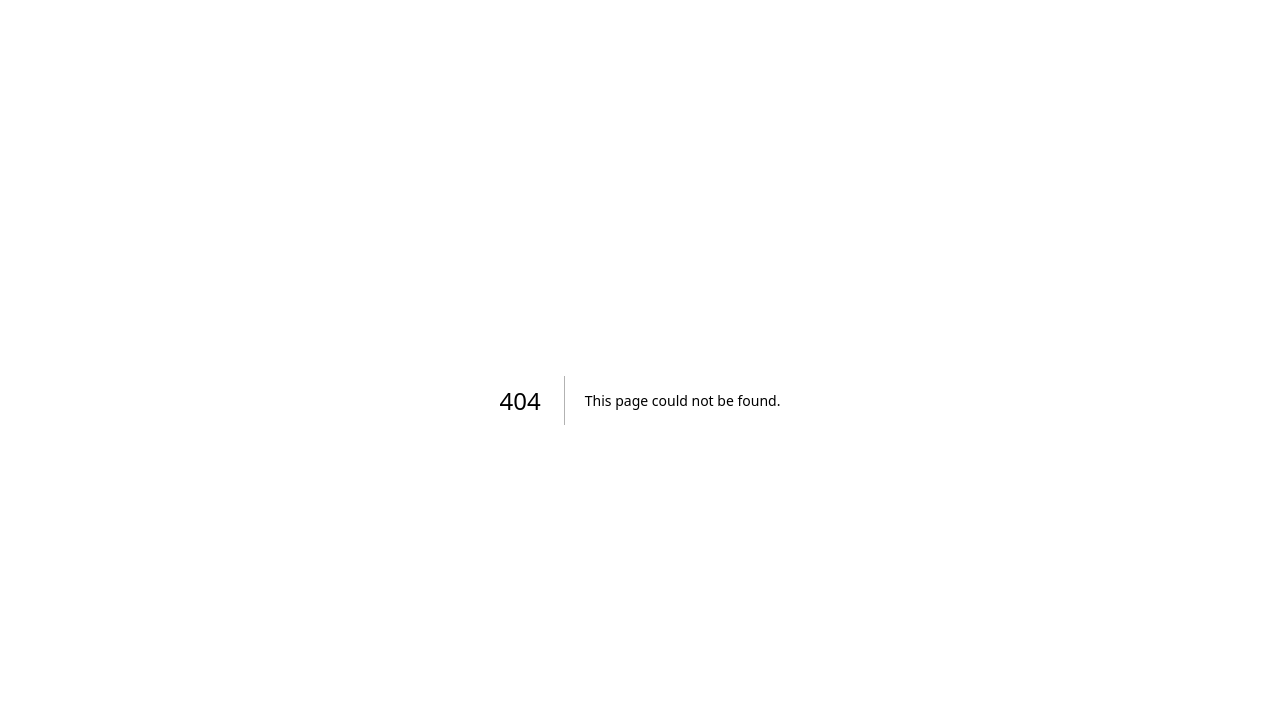
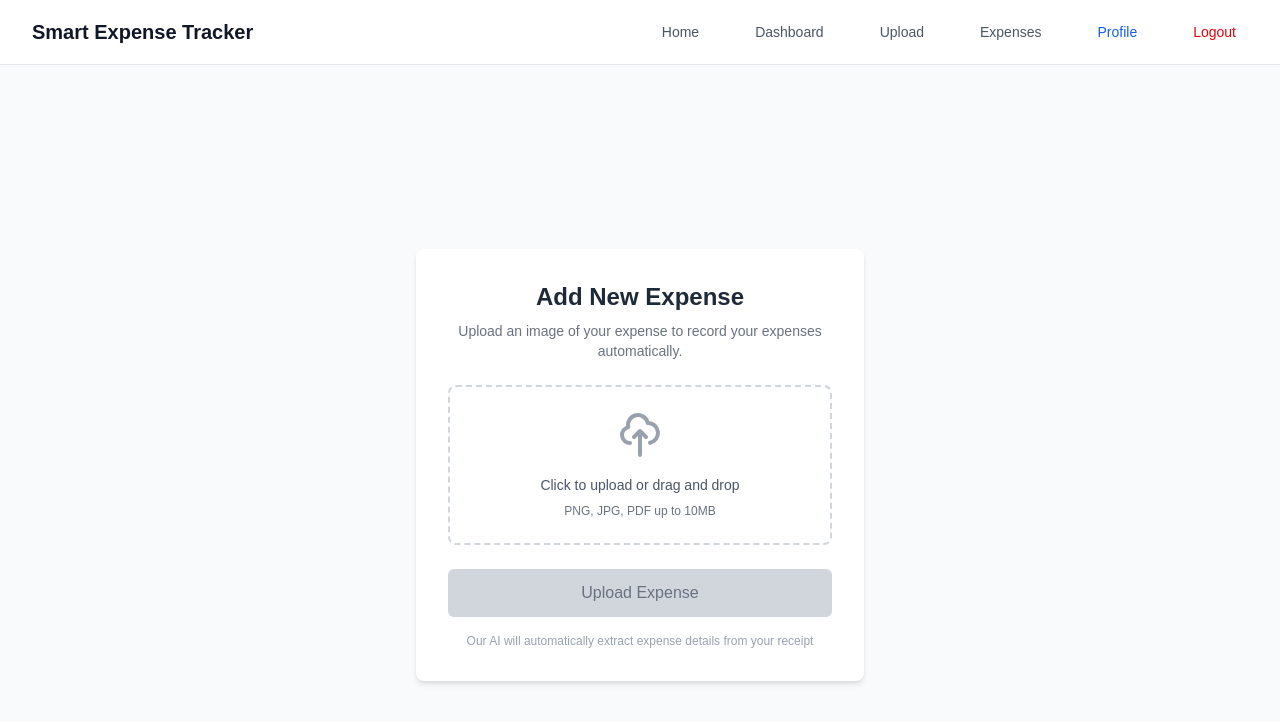
Before and after one commit to osid-alkourd/smart-expense-frontend, a Next.js app: page /expenses/new in a window 1280 px wide. Before the commit this address had no page. Shown: the top 722 px of the page. Built offline with nearby package versions, Linux system fonts and the light colour scheme.

Commit message:
add new expense creation page

```diff
--- /dev/null
+++ b/app/expenses/new/page.tsx
@@ -0,0 +1,190 @@
+"use client";
+
+import { useState } from "react";
+import UserHeader from "../../components/UserHeader";
+
+export default function NewExpensePage() {
+  const [selectedFile, setSelectedFile] = useState<File | null>(null);
+  const [isUploading, setIsUploading] = useState(false);
+
+  const handleFileChange = (e: React.ChangeEvent<HTMLInputElement>) => {
+    const file = e.target.files?.[0];
+    if (file) {
+      setSelectedFile(file);
+    }
+  };
+
+  const handleUpload = async () => {
+    if (!selectedFile) {
+      alert("Please select a file to upload");
+      return;
+    }
+
+    setIsUploading(true);
+
+    // Simulate upload process
+    setTimeout(() => {
+      setIsUploading(false);
+      alert(`File "${selectedFile.name}" uploaded successfully!`);
+      setSelectedFile(null);
+      // Reset file input
+      const fileInput = document.getElementById('file-upload') as HTMLInputElement;
+      if (fileInput) {
+        fileInput.value = '';
+      }
+    }, 2000);
+  };
+
+  const handleDragOver = (e: React.DragEvent) => {
+    e.preventDefault();
+    e.stopPropagation();
+  };
+
+  const handleDrop = (e: React.DragEvent) => {
+    e.preventDefault();
+    e.stopPropagation();
+
+    const files = e.dataTransfer.files;
+    if (files && files[0]) {
+      setSelectedFile(files[0]);
+    }
+  };
+
+  return (
+    <div className="min-h-screen bg-gray-50">
+      <UserHeader />
+
+      <div className="flex flex-col items-center justify-center min-h-screen bg-gray-50 px-4">
+        <div className="bg-white p-8 rounded-lg shadow-md w-full max-w-md text-center">
+          {/* Title & Description */}
+          <h1 className="text-2xl font-semibold text-gray-800 mb-2">
+            Add New Expense
+          </h1>
+          <p className="text-sm text-gray-500 mb-6">
+            Upload an image of your expense to record your expenses automatically.
+          </p>
+
+          {/* File Upload Area */}
+          <div
+            className="border-2 border-dashed border-gray-300 rounded-lg p-6 mb-6 hover:border-blue-400 transition-colors duration-200 cursor-pointer"
+            onDragOver={handleDragOver}
+            onDrop={handleDrop}
+            onClick={() => document.getElementById('file-upload')?.click()}
+          >
+            <div className="flex flex-col items-center">
+              {/* Upload Icon */}
+              <svg
+                className="w-12 h-12 text-gray-400 mb-4"
+                fill="none"
+                stroke="currentColor"
+                viewBox="0 0 24 24"
+                xmlns="http://www.w3.org/2000/svg"
+              >
+                <path
+                  strokeLinecap="round"
+                  strokeLinejoin="round"
+                  strokeWidth={2}
+                  d="M7 16a4 4 0 01-.88-7.903A5 5 0 1115.9 6L16 6a5 5 0 011 9.9M15 13l-3-3m0 0l-3 3m3-3v12"
+                />
+              </svg>
+
+              <p className="text-sm text-gray-600 mb-2">
+                {selectedFile ? selectedFile.name : "Click to upload or drag and drop"}
+              </p>
+              <p className="text-xs text-gray-500">
+                PNG, JPG, PDF up to 10MB
+              </p>
+            </div>
+          </div>
+
+          {/* Hidden File Input */}
+          <input
+            id="file-upload"
+            type="file"
+            accept="image/*,.pdf"
+            onChange={handleFileChange}
+            className="hidden"
+          />
+
+          {/* Selected File Display */}
+          {selectedFile && (
+            <div className="mb-6 p-3 bg-blue-50 border border-blue-200 rounded-md">
+              <div className="flex items-center justify-between">
+                <div className="flex items-center">
+                  <svg
+                    className="w-5 h-5 text-blue-500 mr-2"
+                    fill="none"
+                    stroke="currentColor"
+                    viewBox="0 0 24 24"
+                  >
+                    <path
+                      strokeLinecap="round"
+                      strokeLinejoin="round"
+                      strokeWidth={2}
+                      d="M9 12h6m-6 4h6m2 5H7a2 2 0 01-2-2V5a2 2 0 012-2h5.586a1 1 0 01.707.293l5.414 5.414a1 1 0 01.293.707V19a2 2 0 01-2 2z"
+                    />
+                  </svg>
+                  <span className="text-sm text-blue-800 font-medium">
+                    {selectedFile.name}
+                  </span>
+                </div>
+                <button
+                  onClick={() => setSelectedFile(null)}
+                  className="text-blue-500 hover:text-blue-700"
+                >
+                  <svg className="w-4 h-4" fill="none" stroke="currentColor" viewBox="0 0 24 24">
+                    <path strokeLinecap="round" strokeLinejoin="round" strokeWidth={2} d="M6 18L18 6M6 6l12 12" />
+                  </svg>
+                </button>
+              </div>
+            </div>
+          )}
+
+          {/* Upload Button */}
+          <button
+            onClick={handleUpload}
+            disabled={!selectedFile || isUploading}
+            className={`w-full py-3 px-4 rounded-md font-medium transition-colors duration-200 ${
+              selectedFile && !isUploading
+                ? "bg-blue-600 hover:bg-blue-700 text-white"
+                : "bg-gray-300 text-gray-500 cursor-not-allowed"
+            }`}
+          >
+            {isUploading ? (
+              <div className="flex items-center justify-center">
+                <svg
+                  className="animate-spin -ml-1 mr-3 h-5 w-5 text-white"
+                  xmlns="http://www.w3.org/2000/svg"
+                  fill="none"
+                  viewBox="0 0 24 24"
+                >
+                  <circle
+                    className="opacity-25"
+                    cx="12"
+                    cy="12"
+                    r="10"
+                    stroke="currentColor"
+                    strokeWidth="4"
+                  ></circle>
+                  <path
+                    className="opacity-75"
+                    fill="currentColor"
+                    d="M4 12a8 8 0 018-8V0C5.373 0 0 5.373 0 12h4zm2 5.291A7.962 7.962 0 014 12H0c0 3.042 1.135 5.824 3 7.938l3-2.647z"
+                  ></path>
+                </svg>
+                Uploading...
+              </div>
+            ) : (
+              "Upload Expense"
+            )}
+          </button>
+
+          {/* Additional Info */}
+          <p className="text-xs text-gray-400 mt-4">
+            Our AI will automatically extract expense details from your receipt
+          </p>
+        </div>
+      </div>
+    </div>
+  );
+}
```
